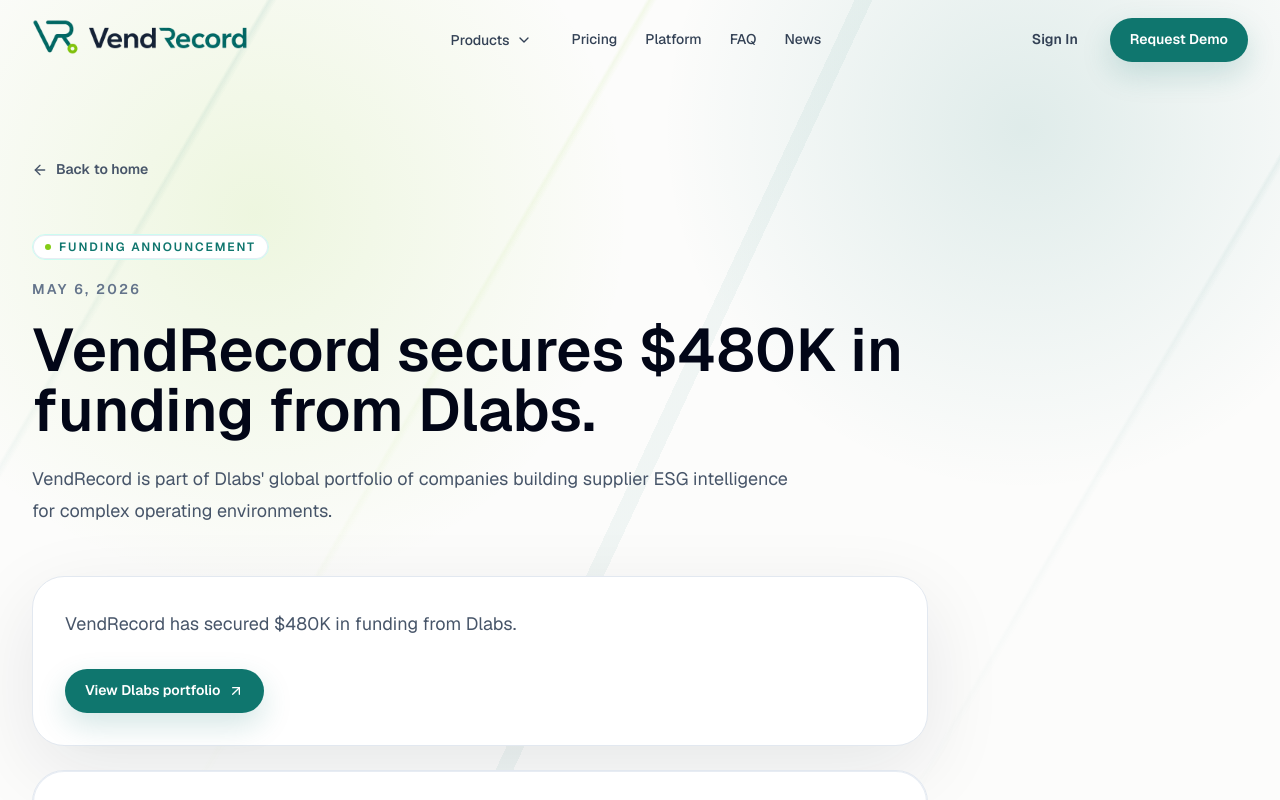
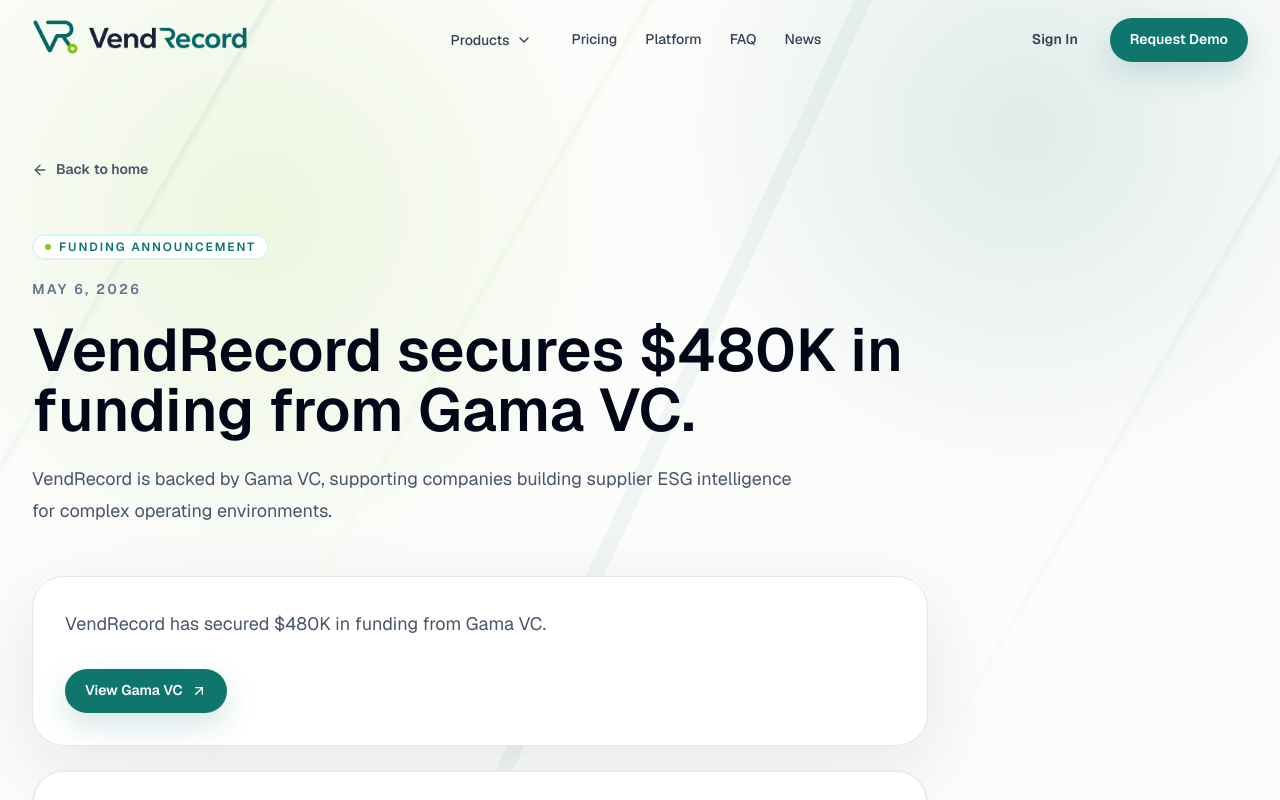
Before and after one commit to PrajaktaAdlytica/esgria-website, a Next.js app: page /news/funding-announcement in a window 1280 px wide. Shown: the top 800 px of the page. Built offline with nearby package versions, Linux system fonts and the light colour scheme.

Commit message:
Update funding references to Gama VC

```diff
--- a/app/news/funding-announcement/page.tsx
+++ b/app/news/funding-announcement/page.tsx
@@ -5,12 +5,12 @@
 import { SiteNav } from "@/components/site-nav";
 
 export const metadata: Metadata = {
-  title: "VendRecord secures $480K in funding from Dlabs",
-  description: "VendRecord has secured $480K in funding from Dlabs, announced May 6, 2026.",
+  title: "VendRecord secures $480K in funding from Gama VC",
+  description: "VendRecord has secured $480K in funding from Gama VC, announced May 6, 2026.",
   alternates: { canonical: "/news/funding-announcement" },
   openGraph: {
-    title: "VendRecord secures $480K in funding from Dlabs",
-    description: "VendRecord has secured $480K in funding from Dlabs, announced May 6, 2026.",
+    title: "VendRecord secures $480K in funding from Gama VC",
+    description: "VendRecord has secured $480K in funding from Gama VC, announced May 6, 2026.",
     type: "article",
     publishedTime: "2026-05-06T00:00:00.000Z",
   },
@@ -35,22 +35,22 @@
               May 6, 2026
             </time>
             <h1 className="mt-5 max-w-5xl text-5xl font-semibold leading-[1.04] text-slate-950 sm:text-6xl">
-              VendRecord secures $480K in funding from Dlabs.
+              VendRecord secures $480K in funding from Gama VC.
             </h1>
             <p className="mt-6 max-w-3xl text-lg leading-8 text-slate-600">
-              VendRecord is part of Dlabs&apos; global portfolio of companies building supplier ESG intelligence for complex operating environments.
+              VendRecord is backed by Gama VC, supporting companies building supplier ESG intelligence for complex operating environments.
             </p>
           </header>
 
           <div className="mt-12 max-w-4xl rounded-[32px] border border-slate-200 bg-white p-6 shadow-soft lg:p-8">
-            <p className="text-lg leading-8 text-slate-600">VendRecord has secured $480K in funding from Dlabs.</p>
+            <p className="text-lg leading-8 text-slate-600">VendRecord has secured $480K in funding from Gama VC.</p>
             <a
-              href="https://d-labs-site.vercel.app/companies"
+              href="https://gamavc.com"
               target="_blank"
               rel="noreferrer noopener"
               className="mt-7 inline-flex min-h-11 items-center justify-center gap-2 rounded-full bg-primary px-5 text-sm font-semibold text-white shadow-[0_12px_30px_rgba(15,118,110,0.18)] transition hover:bg-[#0d665f] active:scale-95"
             >
-              View Dlabs portfolio <ArrowUpRight className="h-4 w-4" />
+              View Gama VC <ArrowUpRight className="h-4 w-4" />
             </a>
           </div>
 
--- a/app/page.tsx
+++ b/app/page.tsx
@@ -690,20 +690,20 @@
                 </time>
               </div>
               <h2 className="text-4xl font-semibold leading-tight text-slate-950 sm:text-5xl">
-                VendRecord secures $480K in funding from Dlabs.
+                VendRecord secures $480K in funding from Gama VC.
               </h2>
               <p className="mt-5 max-w-3xl text-lg leading-8 text-slate-600">
-                VendRecord is part of Dlabs&apos; global portfolio of companies building supplier ESG intelligence for complex operating environments.
+                VendRecord is backed by Gama VC, supporting companies building supplier ESG intelligence for complex operating environments.
               </p>
             </div>
             <div className="flex flex-col gap-3 sm:flex-row lg:flex-col">
               <a
-                href="https://d-labs-site.vercel.app/companies"
+                href="https://gamavc.com"
                 target="_blank"
                 rel="noreferrer noopener"
                 className="inline-flex min-h-11 items-center justify-center gap-2 rounded-full bg-primary px-5 text-sm font-semibold text-white shadow-[0_12px_30px_rgba(15,118,110,0.18)] transition hover:bg-[#0d665f] active:scale-95"
               >
-                View Dlabs portfolio <ArrowRight className="h-4 w-4" />
+                View Gama VC <ArrowRight className="h-4 w-4" />
               </a>
               <Link
                 href="/news/funding-announcement"
```
